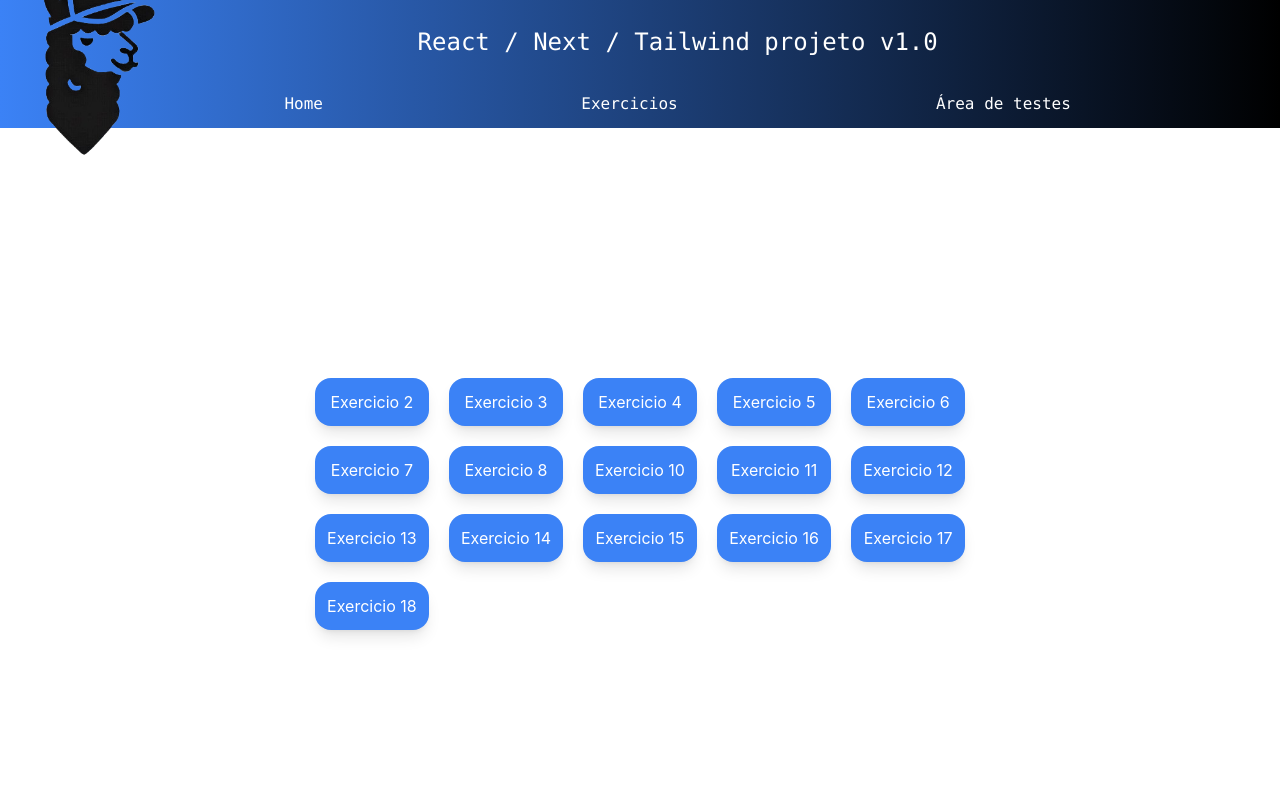
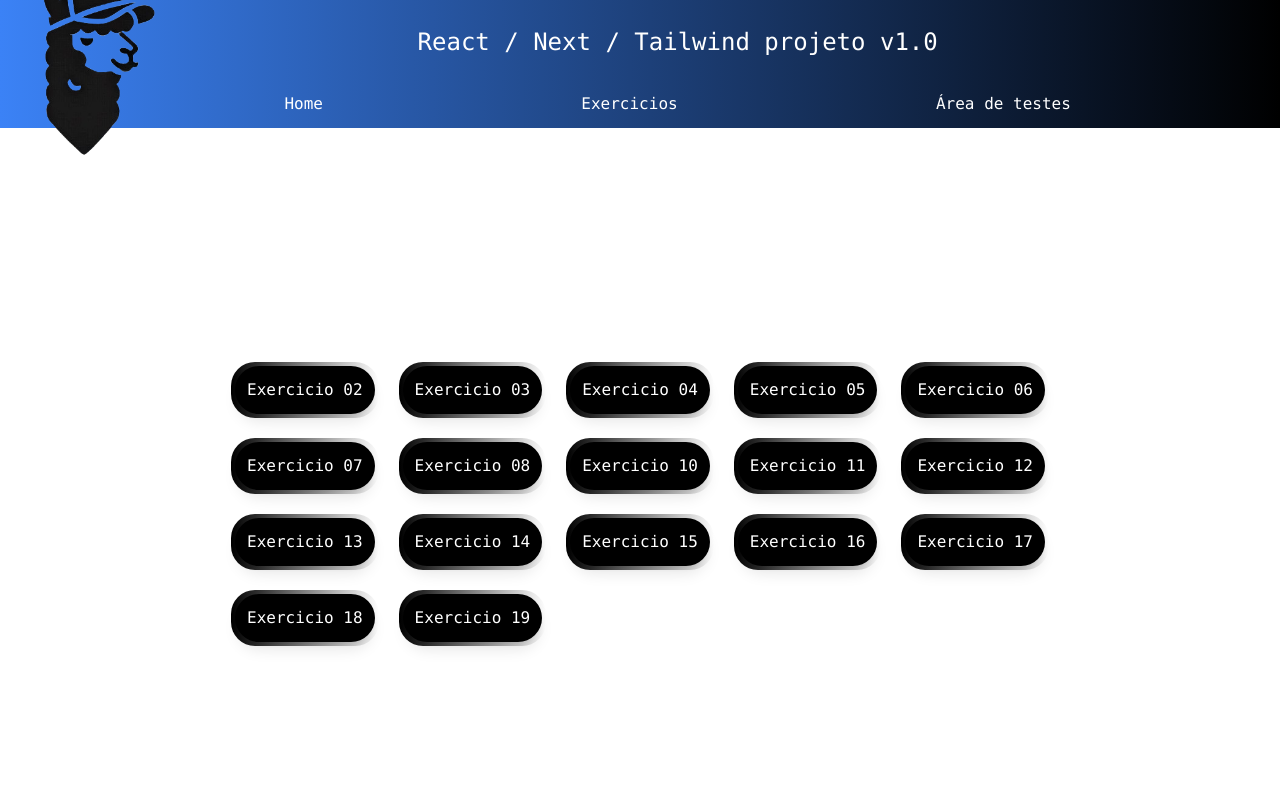
Before and after one commit to MattStela/next_50_exercicios, a Next.js app: page /exercicios in a window 1280 px wide. Shown: the top 800 px of the page. Built offline with nearby package versions, Linux system fonts and the light colour scheme.

Commit message:
fazendo exercicio 19

```diff
--- a/src/app/components/button.js
+++ b/src/app/components/button.js
@@ -1,10 +1,15 @@
-import Link from 'next/link';
+import Link from "next/link";
 
 const CustomButton = ({ destination, label, className }) => {
   return (
-    <Link href={destination} className={`inline-block bg-blue-500 text-white p-3 rounded-2xl text-center shadow-lg hover:bg-blue-700 transition-all duration-500 transform hover:scale-105 font-roboto ${className}`}>
+    <div className="font-mono hover:bg-blue-700 transition-all duration-500 transform hover:scale-105 flex items-center justify-center bg-gradient-to-l from-white to-black rounded-3xl">
+      <Link
+        href={destination}
+        className={`inline-block bg-black text-white p-3 rounded-3xl m-1 text-center shadow-lg  font-roboto ${className}`}
+      >
         {label}
-    </Link>
+      </Link>
+    </div>
   );
 };
 
--- /dev/null
+++ b/src/app/exercicios/exercicio_19/page.js
@@ -0,0 +1,15 @@
+import Link from "next/link";
+
+export default function Home() {
+  return (
+    <main className="min-h-screen flex items-center justify-center">
+      <div className="border p-10">
+        <div>
+          <p>rota requisitada:</p>
+          <input></input>
+          <button></button>
+        </div>
+      </div>
+    </main>
+  );
+}
--- a/src/app/exercicios/page.js
+++ b/src/app/exercicios/page.js
@@ -12,7 +12,8 @@ export default function Home() {
         {exercicios.map((num) => {
           const exercicioPath = path.join(process.cwd(), `src/app/exercicios/exercicio_${num}`);
           if (fs.existsSync(exercicioPath)) {
-            return <CustomButton key={num} destination={`/exercicios/exercicio_${num}`} label={`Exercicio ${num}`} />;
+            const formattedNum = num.toString().padStart(2, '0'); // Adicione um zero à esquerda para números de 1 a 9
+            return <CustomButton key={num} destination={`/exercicios/exercicio_${num}`} label={`Exercicio ${formattedNum}`} />;
           }
           return null;
         })}
--- a/src/app/page.js
+++ b/src/app/page.js
@@ -19,7 +19,12 @@ export default function Home() {
           .replace(/\n\s*-\s/g, " / ")
           .replace(/#/g, "") // Remove all #
           .replace(/\*/g, "") // Remove all *
-          .replace(/\[def\]/g, "").replace(/: https:\/\/next-50-exercicios\.vercel\.app\/?/g, ""); // Remove the [def]
+          .replace(/\[def\]/g, "") // Remove all [def]
+          .replace(/: https:\/\/next-50-exercicios\.vercel\.app\/?/g, "") // Remove the URL
+          .replace(/\n\n(?=\d{1,2}\.\s)/g, (match, offset, string) => {
+            const number = parseInt(string.substring(offset + 2, offset + 4), 10);
+            return number >= 2 && number <= 50 ? "" : match;
+          }) // Remove two line breaks before every number from 2 to 50
 
         setContent(formattedContent);
       } catch (error) {
```
